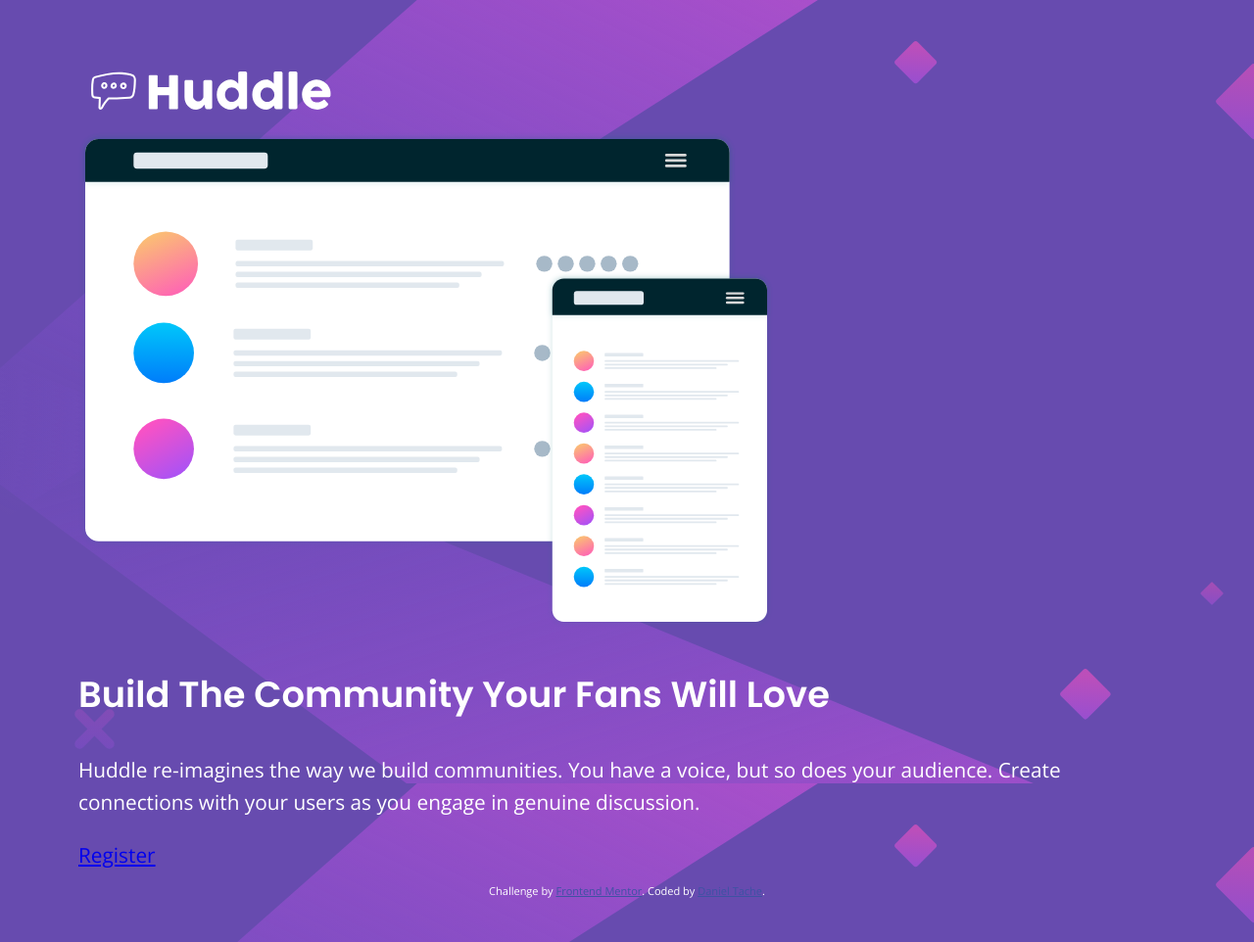
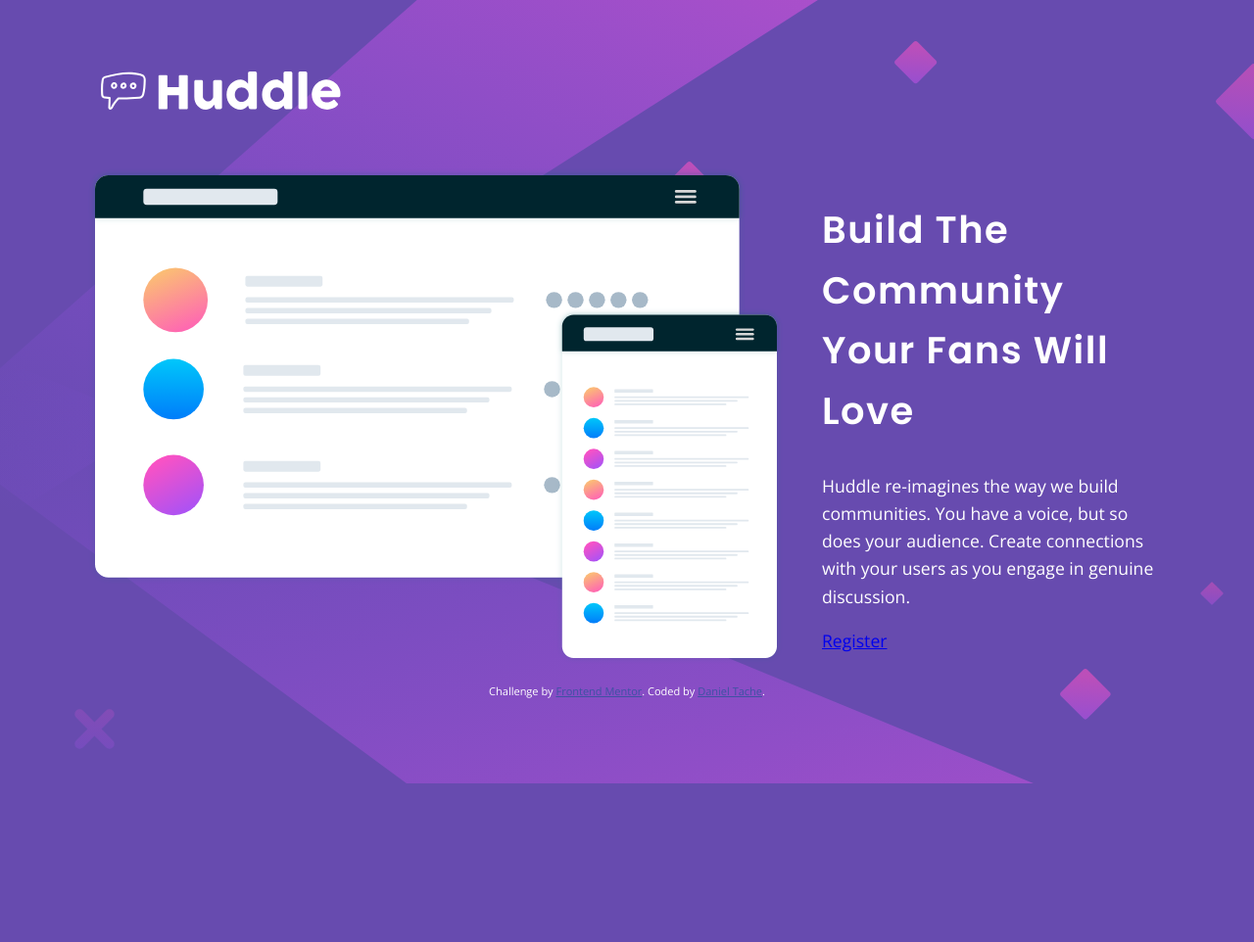
Before and after one commit to Dores12/dores12.github.io, a plain HTML site: page index.html in a window 1280 px wide. Shown: the top 962 px of the page at 98% size. After the commit the page ends 800 px from the top, so only its background shows below. Drawn offline with nearby package versions, Linux system fonts and the light colour scheme.

Commit message:
Set grid template

```diff
--- a/index.html
+++ b/index.html
@@ -16,15 +16,17 @@
 </head>
 <body>
 
+  <header>
+    <img class="logo" src="images/logo.svg" alt="huddle">
+  </header>
+
   <main>
-    <header>
-      <img src="images/logo.svg" alt="huddle">
-    </header>
-    <section>
+
+    <section class="img">
       <img src="images/illustration-mockups.svg" alt="mockups">
     </section>
 
-    <section>
+    <section class="content">
       <h1>Build The Community Your Fans Will Love</h1>
 
       <p>
--- a/style/style.css
+++ b/style/style.css
@@ -1,23 +1,37 @@
-/* MAIN */
+:root {
+    --bg-color: hsl(257, 40%, 49%);
+}
 
 body {
     font-family: "Open Sans", sans-serif;
     font-weight: 400;
-    font-size: 1.3rem;
+    font-size: 1.1rem;
     line-height: 1.6;
     color: hsl(0, 0%, 100%);
     margin: 0 auto;
-    padding: 60px 80px;
-    background: url("../images/bg-desktop.svg") hsl(257, 40%, 49%);
+    padding: 60px 90px;
+    background: url("../images/bg-desktop.svg") var(--bg-color);
 }
 
 h1 {
     font-family: "Poppins", serif;
     font-weight: 600;
     font-style: normal;
-    font-size: 2.3rem;
+    font-size: 2.4rem;
+    letter-spacing: 1.5px;
 }
 
+.logo {
+    margin-bottom: 40px;
+}
+
+/* MAIN */
+
+main {
+    display: grid;
+    grid-template-columns: 1fr 1fr;
+    gap: 40px;
+}
 
 /* FOOTER */
 .attribution { font-size: 11px; text-align: center; }
```
